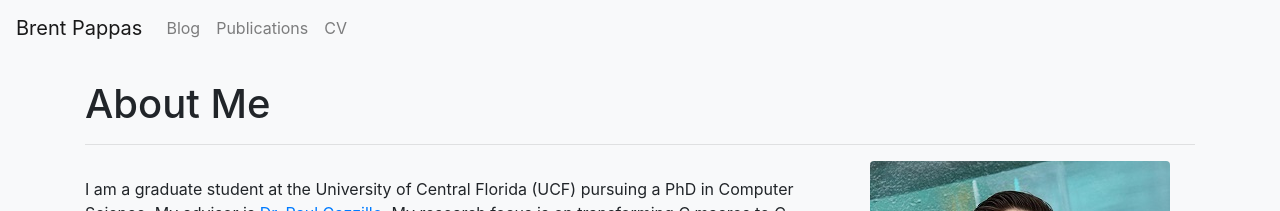
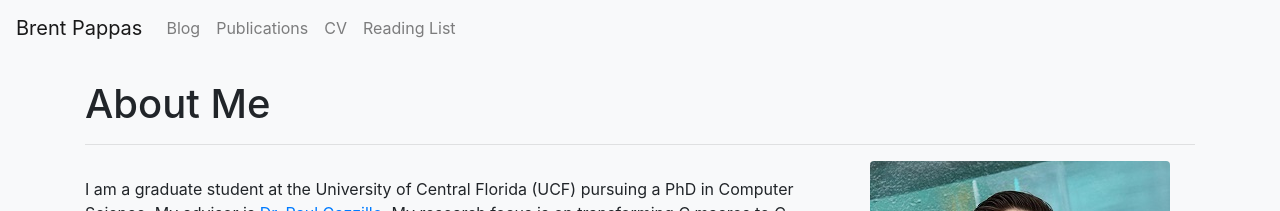
Before and after one commit to PappasBrent/pappasbrent.github.io, a Jekyll site: the page built from index.html, in a window 1280 px wide. Shown: the top 211 px of the page. Built offline with Jekyll 4.4.1, drawn with Linux system fonts in a browser that asks for light colours.

Commit message:
Add link to reading list to header nav bar

```diff
--- a/_includes/header.html
+++ b/_includes/header.html
@@ -17,6 +17,9 @@
                 <li class="nav-item">
                     <a class="nav-link" href="/assets/cv.pdf">CV</a>
                 </li>
+                <li class="nav-item">
+                    <a class="nav-link" href="/reading">Reading List</a>
+                </li>
             </ul>
         </div>
     </nav>
```
